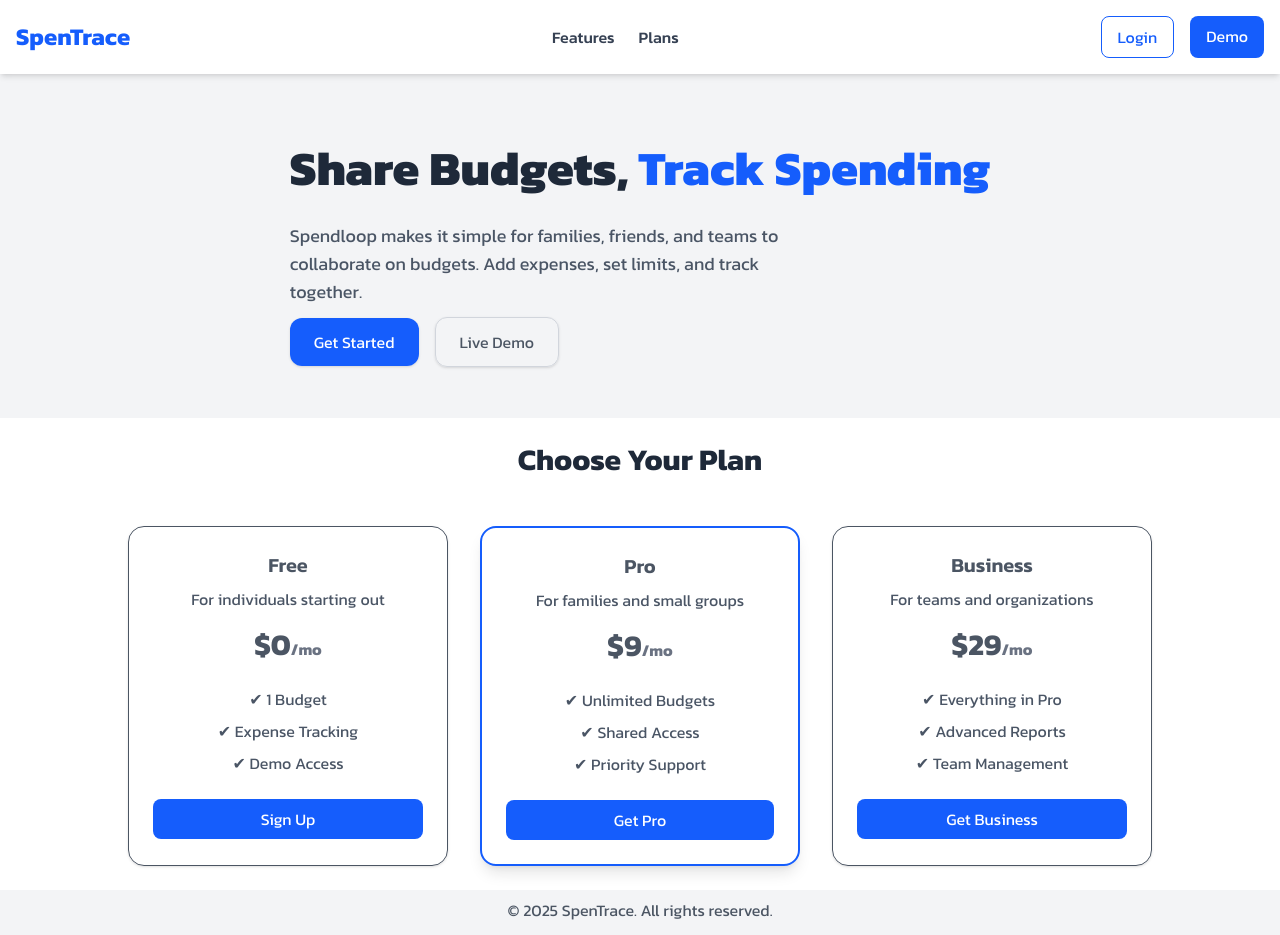
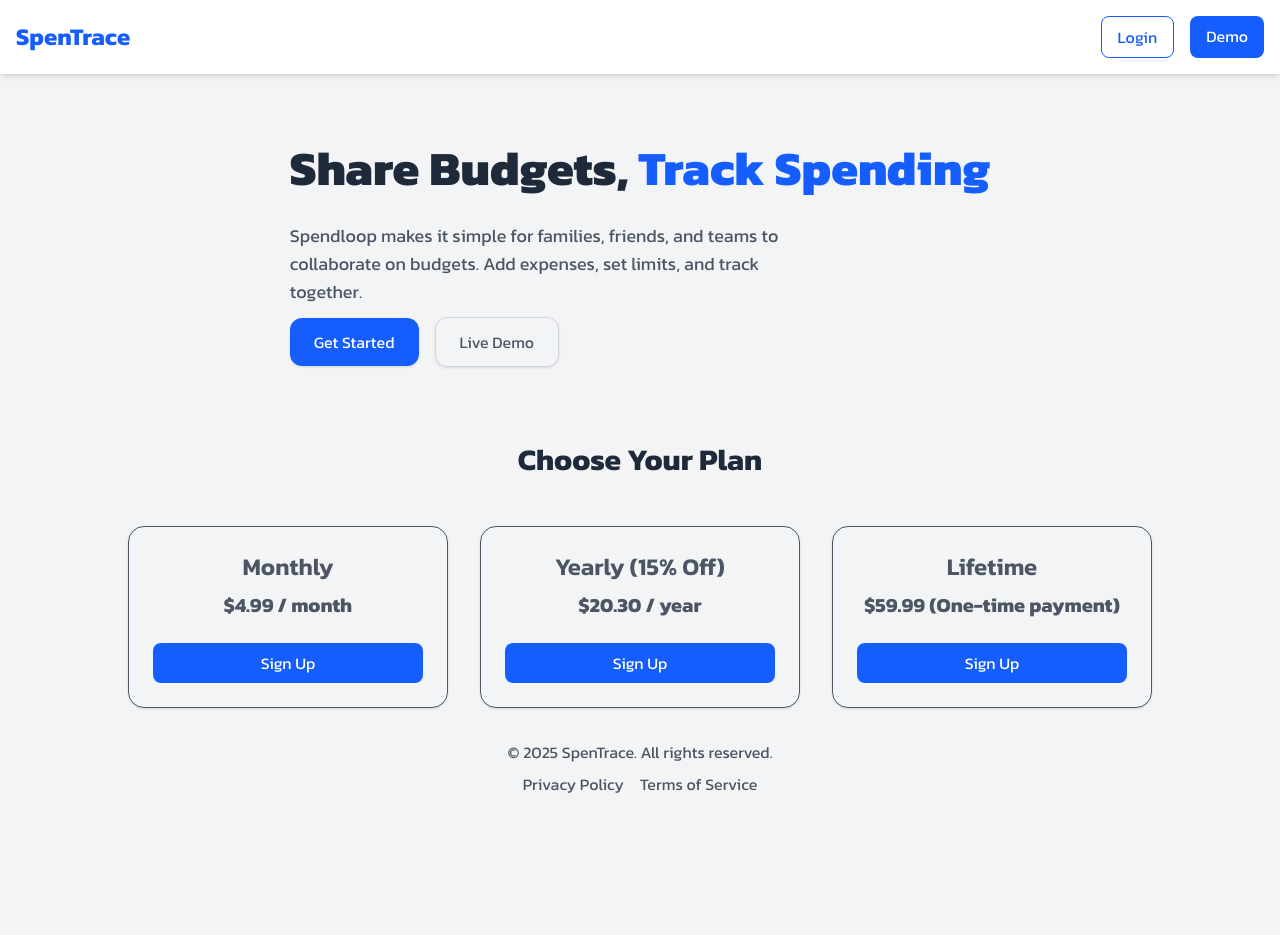
Before and after one commit to Bernard-Calma/spentrace, a Next.js app: page / in a window 1280 px wide. Shown: the top 935 px of the page. After the commit the page ends 804 px from the top, so only its background shows below. Built offline with nearby package versions, Linux system fonts and the light colour scheme.

Commit message:
feat(Plans): Prices
Update plan prices.

```diff
--- a/app/components/Header.tsx
+++ b/app/components/Header.tsx
@@ -4,14 +4,14 @@ const Header = () => {
   return (
     <header className="w-full mb-auto p-4 flex justify-between items-center bg-white shadow-md">
       <h1 className="text-2xl font-bold text-blue-600">SpenTrace</h1>
-      <div className="hidden md:flex space-x-6 text-gray-700 font-medium">
+      {/* <div className="hidden md:flex space-x-6 text-gray-700 font-medium">
         <Link href="/subscribe/feature" className="hover:text-blue-600">
           Features
         </Link>
         <Link href="/subscribe/plans" className="hover:text-blue-600">
           Plans
         </Link>
-      </div>
+      </div> */}
       <div className="flex space-x-4">
         <Link
           href="/login"
--- a/app/components/PlanSection.tsx
+++ b/app/components/PlanSection.tsx
@@ -1,22 +1,35 @@
 const PlanSection = () => {
+  const plans = [
+    {
+      name: "Monthly",
+      price: "$4.99 / month",
+      priceId: "price_1Rg05cQx9Tvdr5ymNn8vzfo4",
+    },
+    {
+      name: "Yearly (15% Off)",
+      price: "$20.30 / year",
+      priceId: "price_1Rg07yQx9Tvdr5ymbtZU7Ucg",
+    },
+    {
+      name: "Lifetime",
+      price: "$59.99 (One-time payment)",
+      priceId: "price_1Rg08YQx9Tvdr5ymynfcm5HD",
+    },
+  ];
   return (
-    <section id="plans" className="w-full bg-white p-6">
+    <section id="plans" className="w-full p-6">
       <h3 className="text-3xl font-bold text-center text-gray-800 mb-12">
         Choose Your Plan
       </h3>
       <div className="grid md:grid-cols-3 gap-8 max-w-5xl mx-auto">
         {/* Free Plan */}
-        <div className="border rounded-2xl shadow p-6 flex flex-col items-center text-center">
-          <h4 className="text-xl font-semibold mb-2">Free</h4>
-          <p className="text-gray-600 mb-4">For individuals starting out</p>
-          <p className="text-3xl font-bold mb-6">
-            $0<span className="text-base text-gray-500">/mo</span>
-          </p>
-          <ul className="space-y-2 text-gray-600 mb-6">
-            <li>✔ 1 Budget</li>
-            <li>✔ Expense Tracking</li>
-            <li>✔ Demo Access</li>
-          </ul>
+        {plans.map((plan) => (
+          <div
+            key={plan.priceId}
+            className="border rounded-2xl shadow p-6 flex flex-col items-center text-center"
+          >
+            <h4 className="text-2xl font-semibold mb-2">{plan.name}</h4>
+            <p className="text-xl font-bold mb-6">{plan.price}</p>
             <a
               href="/register"
               className="w-full py-2 bg-blue-600 text-white rounded-lg hover:bg-blue-700 transition"
@@ -24,46 +37,7 @@ const PlanSection = () => {
               Sign Up
             </a>
           </div>
-
-        {/* Pro Plan */}
-        <div className="border-2 border-blue-600 rounded-2xl shadow-lg p-6 flex flex-col items-center text-center">
-          <h4 className="text-xl font-semibold mb-2">Pro</h4>
-          <p className="text-gray-600 mb-4">For families and small groups</p>
-          <p className="text-3xl font-bold mb-6">
-            $9<span className="text-base text-gray-500">/mo</span>
-          </p>
-          <ul className="space-y-2 text-gray-600 mb-6">
-            <li>✔ Unlimited Budgets</li>
-            <li>✔ Shared Access</li>
-            <li>✔ Priority Support</li>
-          </ul>
-          <a
-            href="/register"
-            className="w-full py-2 bg-blue-600 text-white rounded-lg hover:bg-blue-700 transition"
-          >
-            Get Pro
-          </a>
-        </div>
-
-        {/* Business Plan */}
-        <div className="border rounded-2xl shadow p-6 flex flex-col items-center text-center">
-          <h4 className="text-xl font-semibold mb-2">Business</h4>
-          <p className="text-gray-600 mb-4">For teams and organizations</p>
-          <p className="text-3xl font-bold mb-6">
-            $29<span className="text-base text-gray-500">/mo</span>
-          </p>
-          <ul className="space-y-2 text-gray-600 mb-6">
-            <li>✔ Everything in Pro</li>
-            <li>✔ Advanced Reports</li>
-            <li>✔ Team Management</li>
-          </ul>
-          <a
-            href="/register"
-            className="w-full py-2 bg-blue-600 text-white rounded-lg hover:bg-blue-700 transition"
-          >
-            Get Business
-          </a>
-        </div>
+        ))}
       </div>
     </section>
   );
```
Lines whose indentation alone changed are shown as unchanged.
